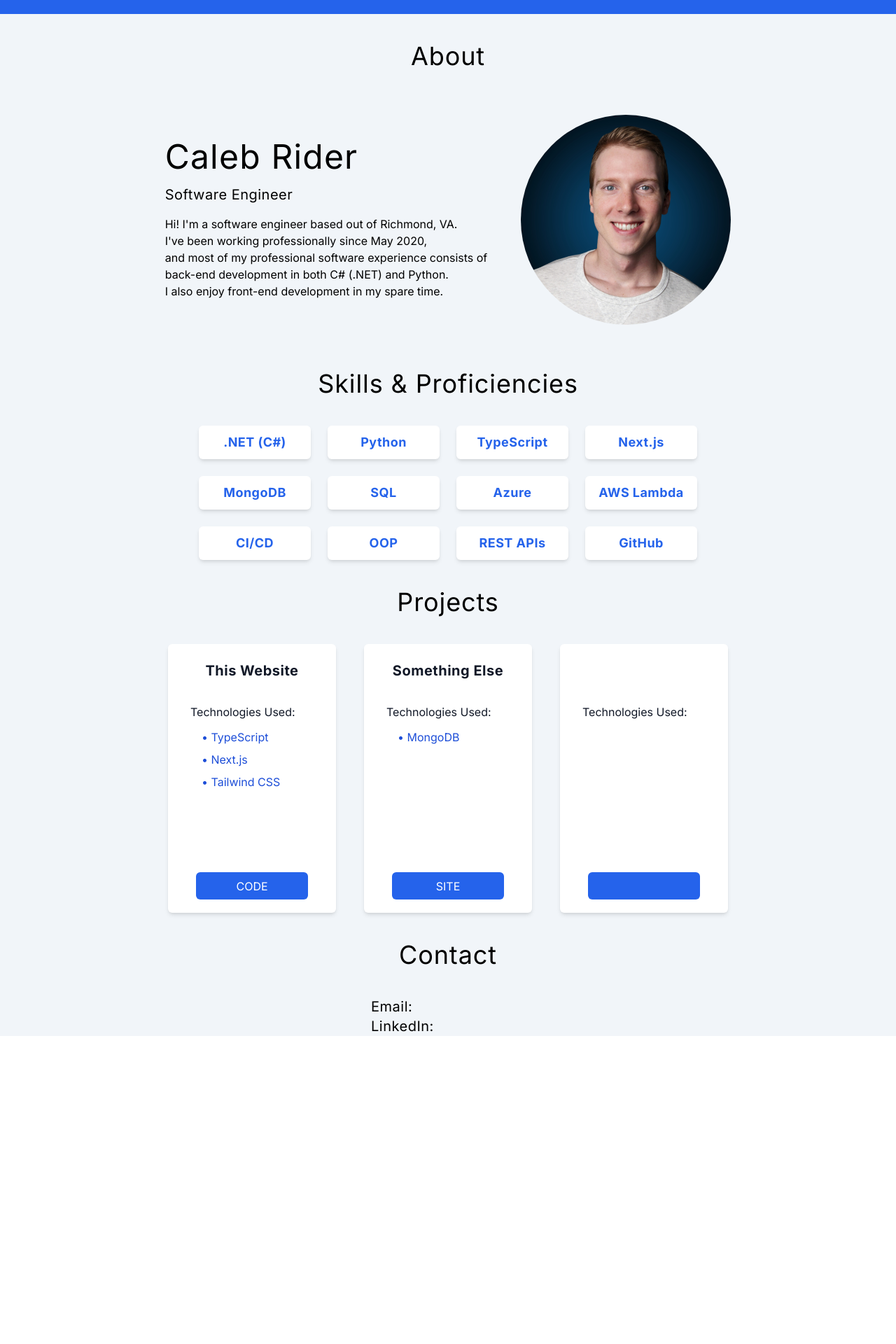
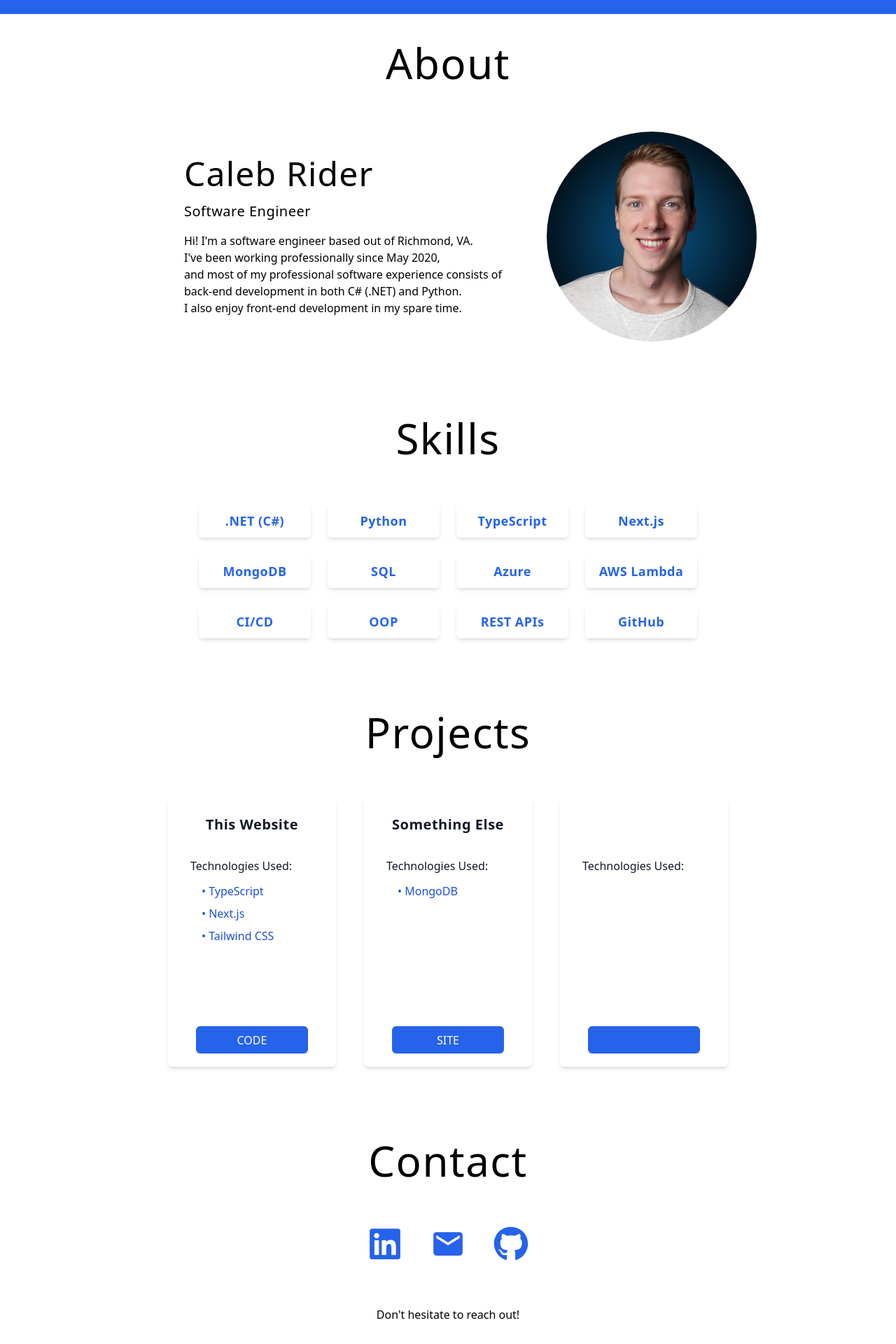
Before and after one commit to calebrider/personal-website, a Next.js app: page / in a window 1280 px wide. Shown: the part 60-1980 px from the top of the page at 70% size. Before the commit the page ends 1540 px from the top, so only its background shows below. Built offline with nearby package versions, Linux system fonts and the light colour scheme.

Commit message:
improved layout and spacing

```diff
--- a/app/components/about/page.tsx
+++ b/app/components/about/page.tsx
@@ -4,20 +4,20 @@ export default function About() {
     return (
         <div id="about" className="scroll-mt-20">
             <div className="flex justify-center w-full">
-                <h1 className="text-4xl tracking-wide p-10">About</h1>
+                <h1 className="text-6xl tracking-wide pt-10">About</h1>
             </div>
-            <div className="flex flex-wrap items-center justify-around h-full">
-                <div className="flex flex-col space-y-4 m-6">
+            <div className="flex flex-wrap items-center justify-around p-10">
+                <div className="flex flex-col space-y-4 m-6 p-10">
                     <h1 className="text-5xl tracking-wide">Caleb Rider</h1>
                     <h2 className="text-xl tracking-wide">Software Engineer</h2>
-                    <p>Hi! I'm a software engineer based out of Richmond, VA.<br></br>
-                    I've been working professionally since May 2020,<br></br>
-                    and most of my professional software experience consists of<br></br>
-                    back-end development in both C# (.NET) and Python.<br></br>
-                    I also enjoy front-end development in my spare time.<br></br>
+                    <p>Hi! I'm a software engineer based out of Richmond, VA.<br/>
+                    I've been working professionally since May 2020,<br/>
+                    and most of my professional software experience consists of<br/>
+                    back-end development in both C# (.NET) and Python.<br/>
+                    I also enjoy front-end development in my spare time.
                     </p>
                 </div>
-                <div className="min-w-max m-6">
+                <div className="min-w-max">
                     <Image
                         className="rounded-full"
                         src="/headshot.jpg"
--- a/app/components/contact/page.tsx
+++ b/app/components/contact/page.tsx
@@ -1,9 +1,20 @@
+import { FaLinkedin, FaGithub } from 'react-icons/fa';
+import { MdEmail } from 'react-icons/md'
+
 export default function Contact() {
     return (
         <div id="contact" className="scroll-mt-20">
-            <h1 className="text-4xl tracking-wide p-10">Contact</h1>
-            <p className="text-xl tracking-wide">Email:</p>
-            <p className="text-xl tracking-wide">LinkedIn:</p>
+            <div className="flex justify-center w-full">
+                <h1 className="text-6xl tracking-wide pt-10">Contact</h1>
+            </div>
+            <div className="grid grid-cols-3 gap-10 p-10 m-6">
+                <FaLinkedin size={50} color={"rgb(37 99 235)"} className="hover:cursor-pointer hover:scale-105 duration-200 ease-in-out"/>
+                <MdEmail size={50} color={"rgb(37 99 235)"} className="hover:cursor-pointer hover:scale-105 duration-200 ease-in-out"/>
+                <FaGithub size={50} color={"rgb(37 99 235)"} className="hover:cursor-pointer hover:scale-105 duration-200 ease-in-out"/>
+            </div>
+            <div className="flex items-center justify-center pb-20">
+                <p>Don't hesitate to reach out!</p>
+            </div>
         </div>
     )
   }
--- a/app/components/projects/page.tsx
+++ b/app/components/projects/page.tsx
@@ -7,9 +7,9 @@ export default function Projects() {
     return (
         <div id="projects" className="scroll-mt-20">
             <div className="flex justify-center w-full">
-                <h1 className="text-4xl tracking-wide p-10">Projects</h1>
+                <h1 className="text-6xl tracking-wide pt-10">Projects</h1>
             </div>
-            <div className="grid lg:grid-cols-3 gap-10">
+            <div className="grid lg:grid-cols-3 gap-10 place-items-center m-6 p-10">
                 <Project title="This Website" technologies={websiteTechnologies} button="CODE"/>
                 <Project title="Something Else" technologies={projectTechnologies} button="SITE"/>
                 <Project technologies={emptyTechnologies}/>
--- a/app/components/skills/page.tsx
+++ b/app/components/skills/page.tsx
@@ -6,9 +6,9 @@ export default function Skills() {
     return (
         <div id="skills" className="flex flex-col scroll-mt-20">
             <div className="flex justify-center w-full">
-                <h1 className="text-4xl tracking-wide p-10">Skills & Proficiencies</h1>
+                <h1 className="text-6xl tracking-wide pt-10">Skills</h1>
             </div>
-            <div className="grid lg:grid-cols-4 md:grid-cols-3 grid-cols-2 gap-6 justify-center items-center">
+            <div className="grid lg:grid-cols-4 md:grid-cols-3 grid-cols-2 gap-6 p-10 m-6 justify-center items-center">
                 {skills.map((skill: string) => (
                     <Skill key={skill} skill={skill}/>
                 ))}
--- a/app/components/skills/skill/page.tsx
+++ b/app/components/skills/skill/page.tsx
@@ -1,7 +1,7 @@
 export default function Skill(props: any) {
     return (
-        <div className="flex m-auto flex-col justify-center items-center shadow-md rounded-md w-40 h-12 overflow-hidden bg-white hover:scale-105 duration-100 ease-in-out">
-            <span className="font-bold text-lg tracking-wide text-blue-600">{props.skill}</span>
+        <div className="flex m-auto flex-col justify-center items-center shadow-md rounded-md w-40 h-12 overflow-hidden bg-white text-blue-600 hover:bg-blue-600 hover:text-white duration-200 ease-in-out">
+            <span className="font-bold text-lg tracking-wide">{props.skill}</span>
         </div>
     )
   }
--- a/app/layout.tsx
+++ b/app/layout.tsx
@@ -1,13 +1,12 @@
 import type { Metadata } from 'next'
 import { Inter } from 'next/font/google'
-import Navigation from './components/navigation/page'
 import './globals.css'
 
 const inter = Inter({ subsets: ['latin'] })
 
 export const metadata: Metadata = {
-  title: 'Create Next App',
-  description: 'Generated by create next app',
+  title: 'Caleb Rider',
+  description: 'My personal website',
 }
 
 export default function RootLayout({
@@ -16,9 +15,8 @@ export default function RootLayout({
   children: React.ReactNode
 }) {
   return (
-    <html lang="en" className="scroll-smooth">
-      <Navigation/>
-      <body className={inter.className}>{children}</body>
+    <html lang="en" className="scroll-smooth min-h-screen">
+      <body className="min-h-screen">{children}</body>
     </html>
   )
 }
--- a/app/page.tsx
+++ b/app/page.tsx
@@ -1,11 +1,13 @@
 import About from './components/about/page'
 import Contact from './components/contact/page'
+import Navigation from './components/navigation/page'
 import Projects from './components/projects/page'
 import Skills from './components/skills/page'
 
 export default function Home() {
   return (
-    <main className="flex flex-col items-center justify-evenly bg-slate-100">
+    <main className="flex flex-col items-center min-h-screen bg-white">
+      <Navigation/>
       <About/>
       <Skills/>
       <Projects/>
```
Also changed, not shown: package.json (+5 -4 lines), 1 other file (tests, documents, lock files or other folders).
